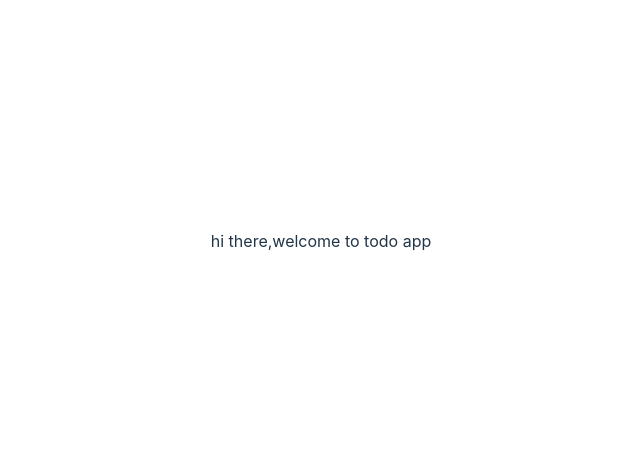
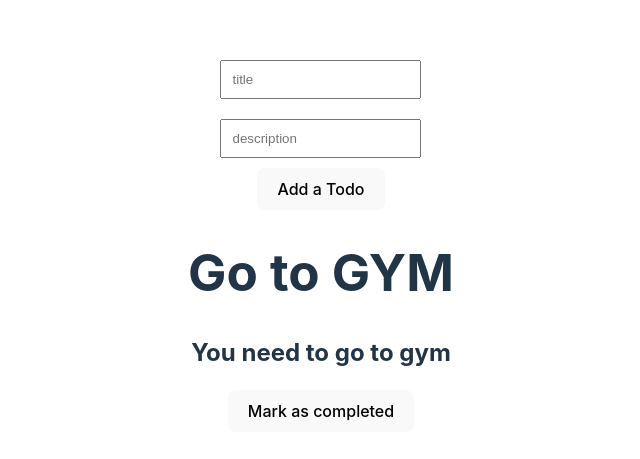
Before and after one commit to sgupta0404/Todo, a React (Vite) app in the folder frontend/: page / in a window 1280 px wide. Shown: the part 159-618 px from the top of the page, without its empty margins (319-959 px from the left). Built offline with nearby package versions, Linux system fonts and the light colour scheme.

Commit message:
Added CreateTodo.jsx and Todos.jsx file

```diff
--- a/frontend/src/App.jsx
+++ b/frontend/src/App.jsx
@@ -2,13 +2,16 @@ import { useState } from 'react'
 import reactLogo from './assets/react.svg'
 import viteLogo from '/vite.svg'
 import './App.css'
+import { CreateTodo } from './components/CreateTodo'
+import { Todos } from './components/Todos'
 
 function App() {
   const [count, setCount] = useState(0)
 
   return <div>
-    hi there,welcome to todo app
-  </div>
+    <CreateTodo></CreateTodo>
+    <Todos></Todos>
+     </div>
 }
 
 export default App
--- a/frontend/src/components/CreateTodo.jsx
+++ b/frontend/src/components/CreateTodo.jsx
@@ -0,0 +1,10 @@
+
+export function CreateTodo(){
+    return <div>
+        <input style={{margin:10,padding:10}} type="text" placeholder="title"></input><br />
+        <input style={{margin:10,padding:10}} type="text" placeholder="description"></input><br />
+
+         <button>Add a Todo</button>
+
+    </div>
+}
--- /dev/null
+++ b/frontend/src/components/Todos.jsx
@@ -0,0 +1,8 @@
+
+export function Todos(){
+    return <div>
+        <h1> Go to GYM</h1>
+        <h2>You need to go to gym</h2>
+        <button>Mark as completed</button>
+    </div>
+}
```
